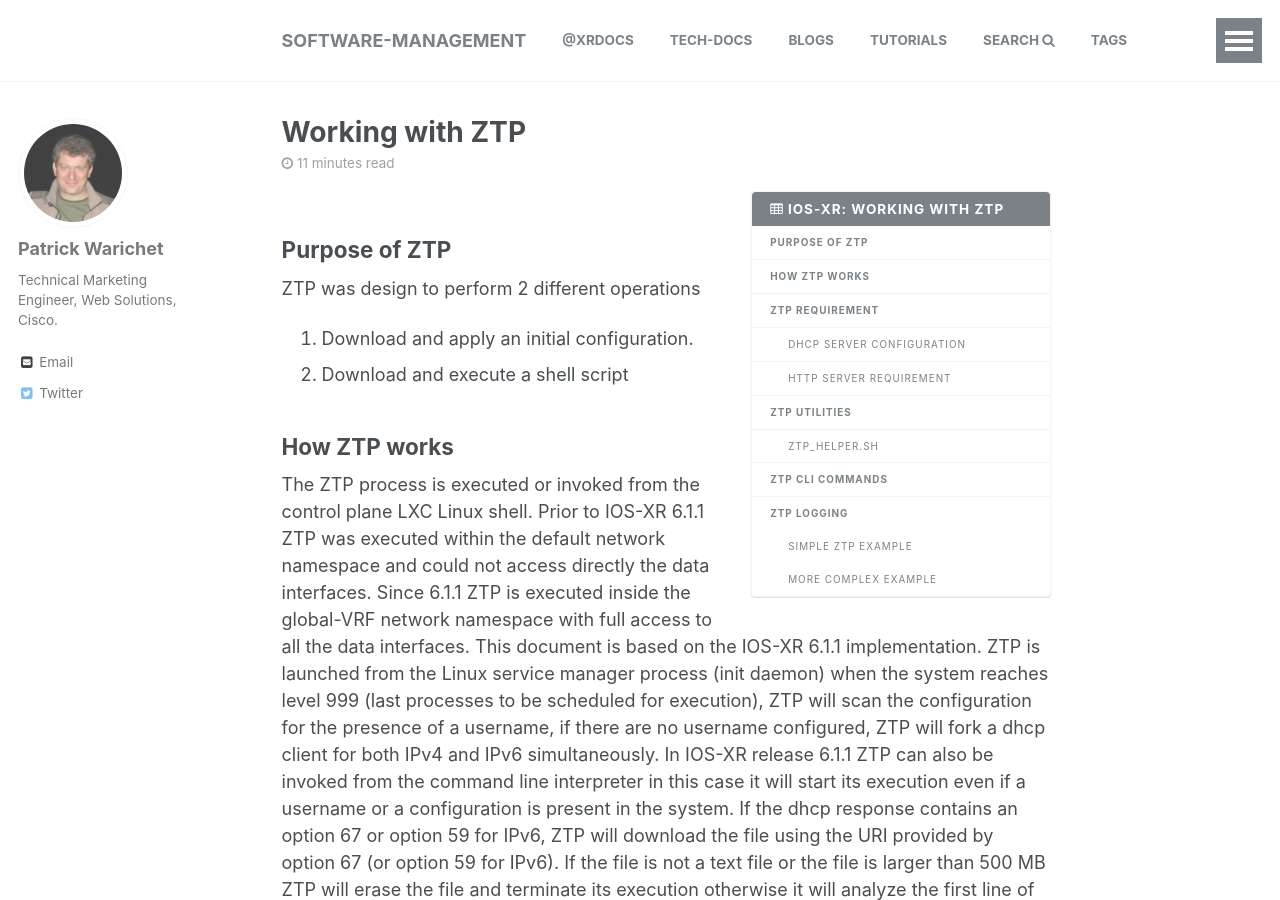
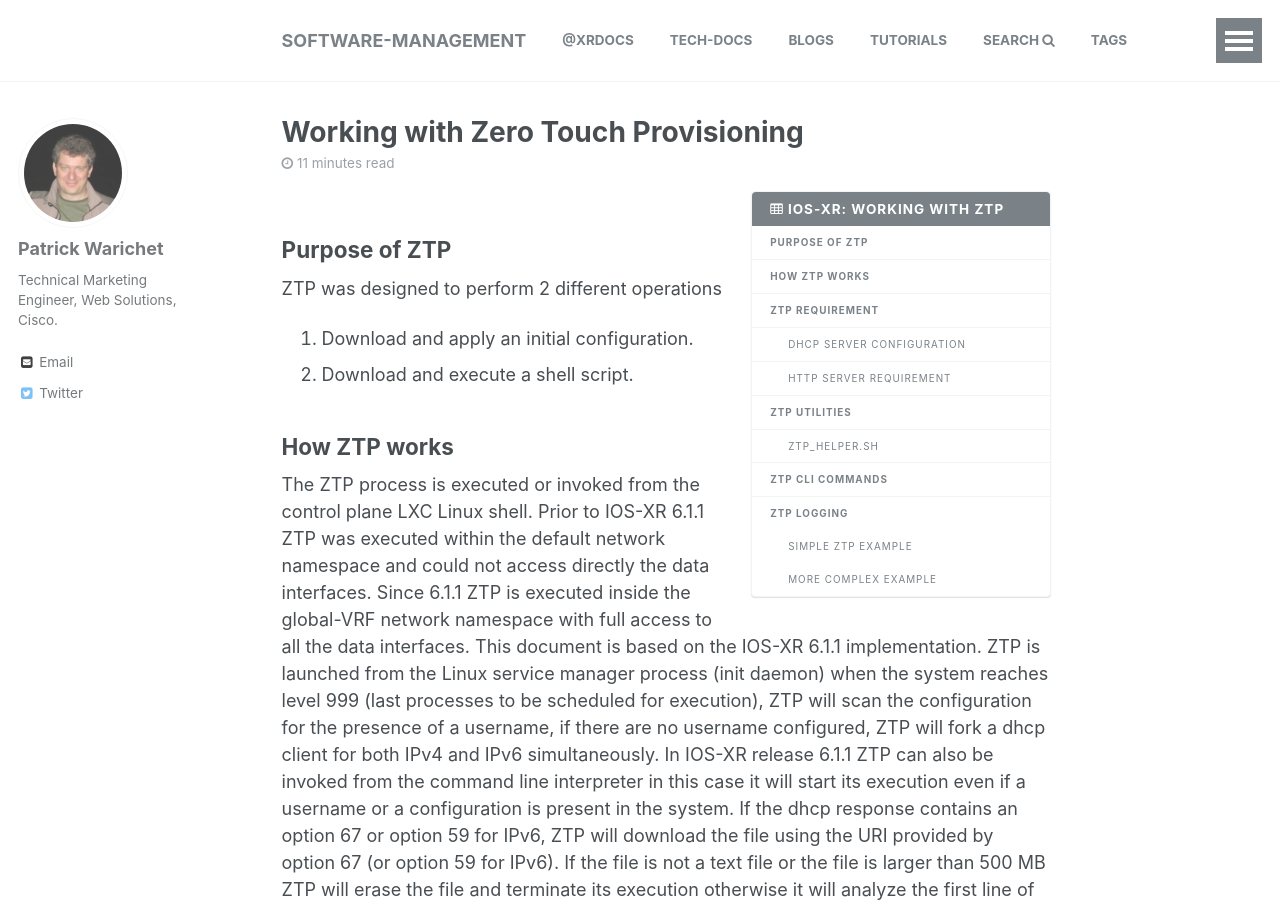
Before and after one commit to xrdocs/software-management, a Jekyll site: the page built from _tutorials/2016-08-26-working-with-ztp.md, in a window 1280 px wide and 900 px high. Built offline with Jekyll 4.4.1, drawn with Linux system fonts in a browser that asks for light colours; comment, search, counter and statistics services are not loaded.

Commit message:
Updated 2016-08-26-working-with-ztp.md

```diff
--- a/_tutorials/2016-08-26-working-with-ztp.md
+++ b/_tutorials/2016-08-26-working-with-ztp.md
@@ -1,7 +1,7 @@
 ---
 published: true
 date: '2016-08-26 10:00 -0700'
-title: Working with ZTP
+title: Working with Zero Touch Provisioning
 author: Patrick Warichet
 excerpt: A brief introduction to Zero Touch Provisioning
 tags:
@@ -11,10 +11,10 @@ tags:
 {% include toc icon="table" title="IOS-XR: Working with ZTP" %}
 
 ## Purpose of ZTP
-ZTP was design to perform 2 different operations
+ZTP was designed to perform 2 different operations
 
 1. Download and apply an initial configuration.
-2. Download and execute a shell script
+2. Download and execute a shell script.
 
 ## How ZTP works
 The ZTP process is executed or invoked from the control plane LXC Linux shell. Prior to IOS-XR 6.1.1 ZTP was executed within the default network namespace and could not access directly the data interfaces. Since 6.1.1 ZTP is executed inside the global-VRF network namespace with full access to all the data interfaces. This document is based on the IOS-XR 6.1.1 implementation.
```
